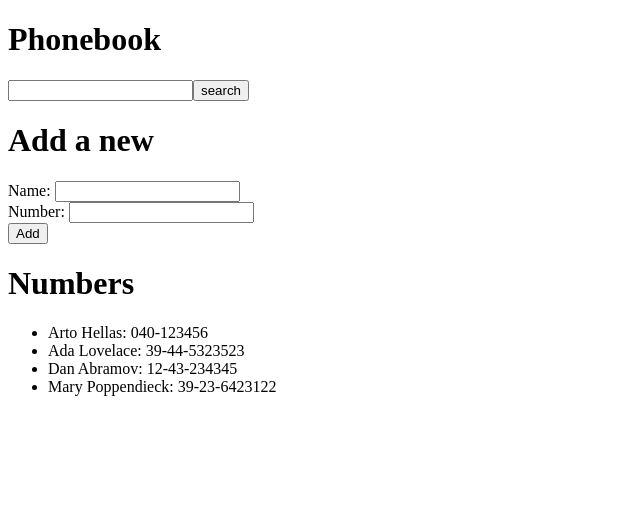
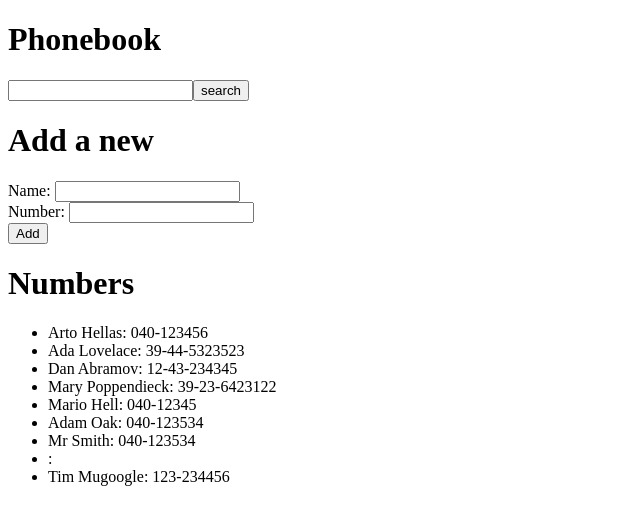
Before and after one commit to L-U-C-I-F-E-R/Course-from-fullstackopen.com, a React (Create React App) app in the folder course/: page / in a window 1280 px wide. Shown: the top 524 px of the page, without its empty margins (0-640 px from the left). Built offline with nearby package versions, Linux system fonts and the light colour scheme; data requests are answered from the project's data file.

Commit message:
2.16 Extract the code that handles the communication with the backend into its own module

```diff
--- a/course/db.json
+++ b/course/db.json
@@ -11,7 +11,7 @@
       "id": 2
     },
     {
-  "name":  "Dan Abramov",
+      "name": "Dan Abramov",
       "number": "12-43-234345",
       "id": 3
     },
@@ -19,5 +19,29 @@
       "name": "Mary Poppendieck",
       "number": "39-23-6423122",
       "id": 4
-}]
+    },
+    {
+      "name": "Mario Hell",
+      "number": "040-12345",
+      "id": 5
+    },
+    {
+      "name": "Adam Oak",
+      "number": "040-123534",
+      "id": 6
+    },
+    {
+      "name": "Mr Smith",
+      "number": "040-123534",
+      "id": 7
+    },
+    {
+      "id": 8
+    },
+    {
+      "name": "Tim Mugoogle",
+      "number": "123-234456",
+      "id": 9
     }
+  ]
+}
--- a/course/src/App.js
+++ b/course/src/App.js
@@ -1,5 +1,6 @@
 import { useState, useEffect } from 'react'
 import axios from "axios"
+import servService from './services/notes.js'
 
 
 const App = () => {
@@ -11,11 +12,10 @@ const App = () => {
     // const [searched, setSearched] = useState()
 
     const hook = () => {
-      axios
-        .get('http://localhost:3001/persons')
-        .then(response => {
-          console.log(response.date)
-          setPersons(response.data)
+    servService
+        .getAll()
+        .then(respon => {
+          setPersons(respon)
         })
     }
 
@@ -33,11 +33,10 @@ const App = () => {
         const falseOrTrue = val.some(element => element === true)
         // console.log(falseOrTrue) // it`s just 'true' or 'false'
         if (falseOrTrue === false){
-                axios
-                    .post('http://localhost:3001/persons', newName)
-                    .then(responce => {
-                        console.log(responce)
-                        setPersons(persons.concat(responce.data))
+                servService
+                    .create(newName)
+                    .then(respon => {
+                        setPersons(persons.concat(respon))
                     })
                 setNewPerson('')
             } else {
--- /dev/null
+++ b/course/src/services/notes.js
@@ -0,0 +1,17 @@
+import axios from "axios";
+
+const baseUrl = `http://localhost:3001/persons`
+
+const getAll = () => {
+    const request = axios.get(baseUrl)
+    return request.then(responce => responce.data)
+}
+
+const create = (object) => {
+    const request = axios.post(baseUrl, object)
+    return request.then(responce => responce.data)
+}
+export default {
+    getAll,
+    create
+}
```
Lines whose indentation alone changed are shown as unchanged.
